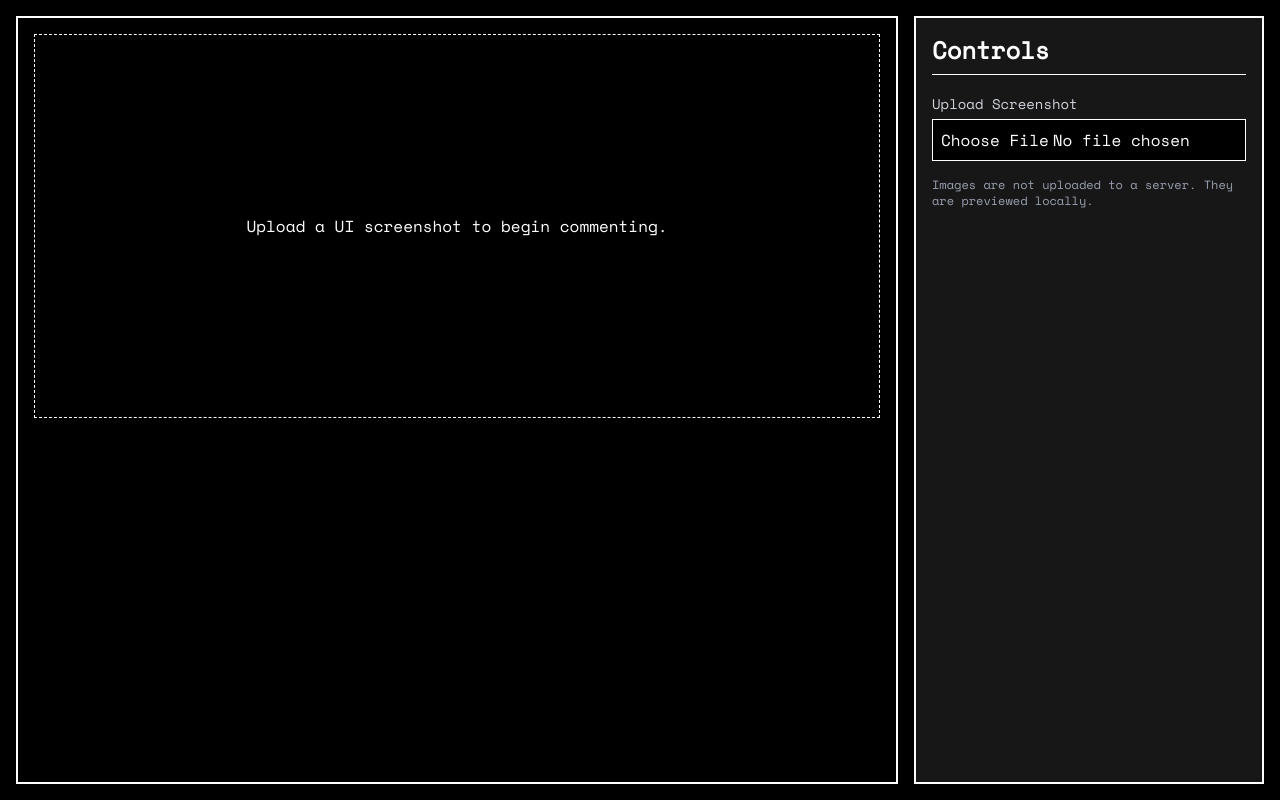
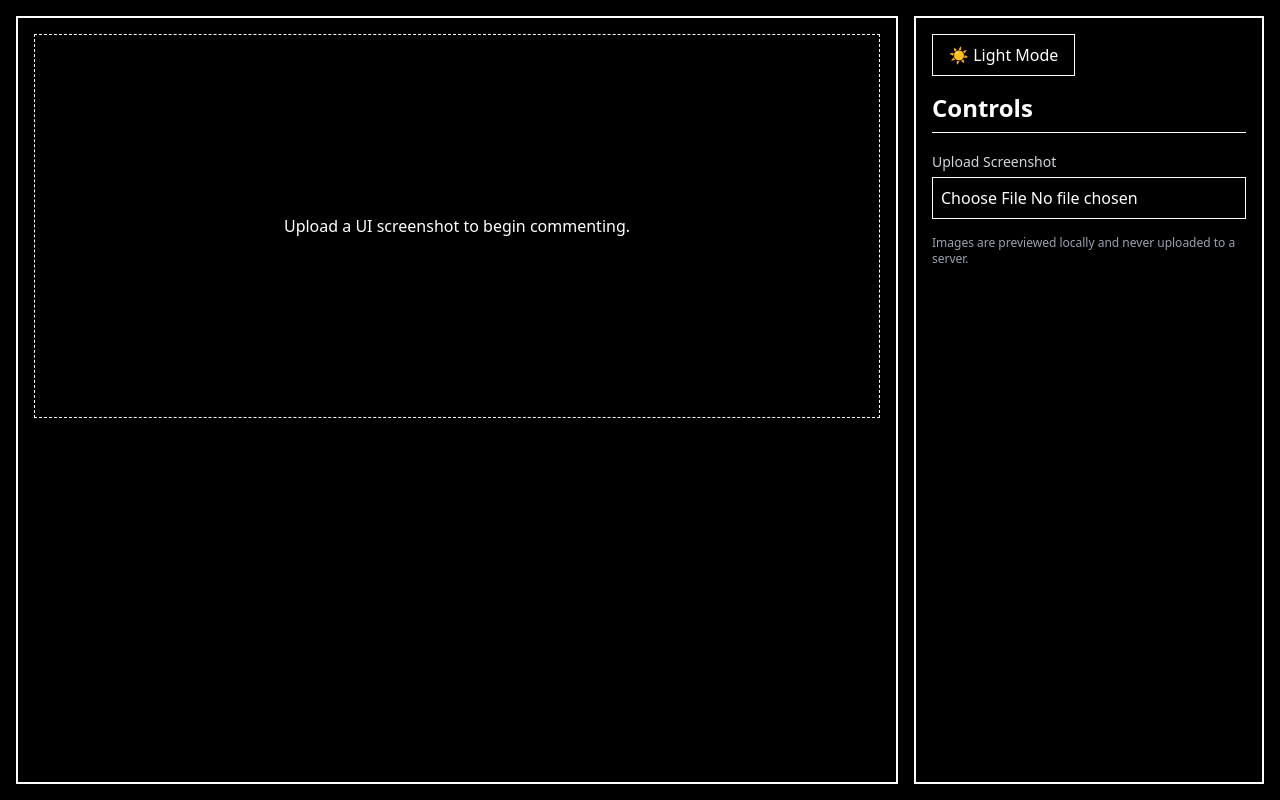
Before and after one commit to animeshmahat/UI-Feedback, a React (Vite) app: page / in a window 1280 px wide. Built offline with nearby package versions, Linux system fonts and the light colour scheme.

Commit message:
Theme Toggle + Loading Spinner

```diff
--- a/src/components/CanvasViewer.jsx
+++ b/src/components/CanvasViewer.jsx
@@ -1,37 +1,39 @@
+import { useEffect, useState } from "react";
+import LoadingSpinner from "./LoadingSpinner";
+
+// This component displays the uploaded image or a message/loading spinner.
+// It’s the main canvas area where pins will be placed later.
 export default function CanvasViewer({ image }) {
-  // Check if no image has been uploaded yet
-  // In JavaScript, null, undefined, empty string, etc. are "falsy" values
+  const [loading, setLoading] = useState(true); // Controls loading animation
+
+  useEffect(() => {
+    if (!image) return;
+    setLoading(true);
+    const img = new Image();
+    img.src = image;
+    img.onload = () => setLoading(false); // Image is loaded
+  }, [image]);
+
+  // If no image uploaded yet, show empty state
   if (!image) {
-    // Return a placeholder message when no image is present
     return (
-      // Container with styling for the empty state
-      // - w-full h-96: full width, fixed height
-      // - flex items-center justify-center: center content both horizontally and vertically
-      // - border-dashed: dashed border style to indicate it's a drop zone
-      <div className="w-full h-96 flex items-center justify-center text-center border border-dashed border-white">
-        <p className="text-white">
+      <div className="w-full h-96 flex items-center justify-center border border-dashed border-black dark:border-white">
+        <p className="text-black dark:text-white text-center">
           Upload a UI screenshot to begin commenting.
         </p>
       </div>
     );
   }
 
-  // If an image exists, display it
+  // Show spinner until image finishes loading
+  if (loading) {
+    return <LoadingSpinner />;
+  }
+
+  // Show the uploaded image in a scrollable, styled container
   return (
-    // Container div for the image
-    // - relative: allows absolute positioning of child elements
-    // - overflow-auto: adds scrollbars if content is too large
-    // - max-h-[80vh]: maximum height of 80% of viewport height
-    <div className="relative overflow-auto max-h-[80vh] border border-white">
-      {/* Display the uploaded image */}
-      <img
-        src={image} // The image data (base64 string from FileReader)
-        alt="Uploaded UI" // Alternative text for accessibility
-        className="w-full object-contain" // Full width, maintain aspect ratio
-      />
-
-      {/* Comment indicates future functionality will be added here */}
-      {/* Pins will be added here absolutely later */}
+    <div className="relative overflow-auto max-h-[80vh] border border-black dark:border-white bg-white dark:bg-black">
+      <img src={image} alt="Uploaded UI" className="w-full object-contain" />
     </div>
   );
 }
--- /dev/null
+++ b/src/components/ErrorBoundary.jsx
@@ -0,0 +1,29 @@
+import { Component } from "react";
+
+export class ErrorBoundary extends Component {
+  constructor(props) {
+    super(props);
+    this.state = { hasError: false };
+  }
+
+  static getDerivedStateFromError() {
+    return { hasError: true };
+  }
+
+  render() {
+    if (this.state.hasError) {
+      return (
+        <div className="text-center p-4 text-red-500 border border-red-500 bg-black">
+          <h2>Something Went Wrong.</h2>
+          <button
+            className="mt-4 border px-4 py-2"
+            onClick={() => location.reload()}
+          >
+            Reload Page
+          </button>
+        </div>
+      );
+    }
+    return this.props.children;
+  }
+}
--- /dev/null
+++ b/src/components/LoadingSpinner.jsx
@@ -0,0 +1,18 @@
+// A bold, brutalist-style loading spinner made from ASCII-like boxes
+export default function LoadingSpinner() {
+  return (
+    <div className="w-full h-48 flex items-center justify-center">
+      <div className="grid grid-cols-3 gap-1 animate-pulse">
+        <div className="w-6 h-6 bg-black dark:bg-white"></div>
+        <div className="w-6 h-6 bg-black dark:bg-white"></div>
+        <div className="w-6 h-6 bg-black dark:bg-white"></div>
+        <div className="w-6 h-6 bg-black dark:bg-white"></div>
+        <div className="w-6 h-6 bg-black dark:bg-white"></div>
+        <div className="w-6 h-6 bg-black dark:bg-white"></div>
+        <div className="w-6 h-6 bg-black dark:bg-white"></div>
+        <div className="w-6 h-6 bg-black dark:bg-white"></div>
+        <div className="w-6 h-6 bg-black dark:bg-white"></div>
+      </div>
+    </div>
+  );
+}
--- a/src/components/Sidebar.jsx
+++ b/src/components/Sidebar.jsx
@@ -1,60 +1,50 @@
-// Sidebar component receives setUploadedImage function as a prop from parent
-// Props are like parameters passed to a function - they let parent components
-// communicate with child components
+import ThemeToggle from "./ThemeToggle";
+
+// This sidebar lets users upload an image and switch between themes
 export default function Sidebar({ setUploadedImage }) {
-  // Function that handles when user selects a file
-  // 'e' is the event object that contains information about the file selection
+  // Handles image file selection
   function handleImageUpload(e) {
-    // Get the first file from the file input (e.target.files is an array)
-    const file = e.target.files[0];
-
-    // Check if file exists AND if it's an image file
-    // file.type.startsWith("image/") checks if the file type begins with "image/"
-    // (like "image/jpeg", "image/png", etc.)
-    if (file && file.type.startsWith("image/")) {
-      // FileReader is a built-in browser API that can read file contents
-      const reader = new FileReader();
-
-      // Set up what happens when the file is successfully read
-      // This is called a "callback function" - it runs when reading is complete
-      reader.onload = () => {
-        // reader.result contains the file data as a base64 string
-        // Call the function from parent component to update the uploaded image
-        setUploadedImage(reader.result);
-      };
-
-      // Start reading the file as a data URL (base64 encoded string)
-      // This converts the image file into a format that can be displayed in <img> tags
-      reader.readAsDataURL(file);
+    try {
+      const file = e.target.files[0];
+      if (file && file.type.startsWith("image/")) {
+        const reader = new FileReader();
+        reader.onload = () => {
+          setUploadedImage(reader.result); // Pass image to parent
+        };
+        reader.readAsDataURL(file); // Convert to base64
+      }
+    } catch (err) {
+      alert(err.message || "Something went wrong with the image upload.");
     }
   }
 
-  // Return the JSX that creates the sidebar interface
   return (
-    // Container div with vertical spacing between elements
-    <div className="space-y-4">
-      {/* Header for the sidebar */}
-      <h2 className="text-2xl font-bold border-b border-white pb-2">
+    // Sidebar container with theme-aware text
+    <div className="space-y-4 text-black dark:text-white">
+      {/* Toggle between dark and light mode */}
+      <ThemeToggle />
+
+      {/* Sidebar heading */}
+      <h2 className="text-2xl font-bold border-b border-black dark:border-white pb-2">
         Controls
       </h2>
 
-      {/* File input section wrapped in a label for better accessibility */}
+      {/* File upload input */}
       <label className="block">
-        {/* Label text explaining what the input does */}
-        <span className="text-sm text-gray-300">Upload Screenshot</span>
-
-        {/* File input element */}
+        <span className="text-sm text-gray-700 dark:text-gray-300">
+          Upload Screenshot
+        </span>
         <input
-          type="file" // Makes this an file upload input
-          accept="image/*" // Only allow image files to be selected
-          className="mt-1 block w-full bg-black border border-white text-white p-2"
-          onChange={handleImageUpload} // Call handleImageUpload when file is selected
+          type="file"
+          accept="image/*"
+          className="mt-1 block w-full border border-black dark:border-white p-2 bg-white text-black dark:bg-black dark:text-white"
+          onChange={handleImageUpload}
         />
       </label>
 
-      {/* Information text for users */}
-      <p className="text-xs text-gray-400">
-        Images are not uploaded to a server. They are previewed locally.
+      {/* Help text */}
+      <p className="text-xs text-gray-500 dark:text-gray-400">
+        Images are previewed locally and never uploaded to a server.
       </p>
     </div>
   );
--- /dev/null
+++ b/src/components/ThemeToggle.jsx
@@ -0,0 +1,28 @@
+import { useEffect, useState } from "react";
+
+// Simple toggle button that saves theme to localStorage and switches mode
+export default function ThemeToggle() {
+  const [isDark, setIsDark] = useState(() => {
+    return localStorage.getItem("theme") !== "light"; // Default to dark
+  });
+
+  useEffect(() => {
+    const root = document.documentElement;
+    if (isDark) {
+      root.classList.add("dark");
+      localStorage.setItem("theme", "dark");
+    } else {
+      root.classList.remove("dark");
+      localStorage.setItem("theme", "light");
+    }
+  }, [isDark]);
+
+  return (
+    <button
+      className="border border-black dark:border-white px-4 py-2 bg-white dark:bg-black text-black dark:text-white hover:bg-black dark:hover:bg-white hover:text-white dark:hover:text-black transition-all duration-500 ease-in-out"
+      onClick={() => setIsDark((prev) => !prev)}
+    >
+      {isDark ? "☀ Light Mode" : "🌙 Dark Mode"}
+    </button>
+  );
+}
--- a/src/index.css
+++ b/src/index.css
@@ -1,18 +1,7 @@
 @import "tailwindcss";
 @custom-variant dark (&:where(.dark, .dark *));
 
-@theme {
-  --font-body: "Space Mono", monospace;
-  --color-bg-base: #000;
-  --color-text-base: #fff;
-  --color-border: #fff;
+/* No theming here — use Tailwind classes */
+html {
+  color-scheme: dark light;
 }
-
-@layer base {
-  html {
-    class: dark; /* default dark mode */
-  }
-  body {
-    @apply bg-bg-base text-text-base font-body;
-  }
-}
--- a/src/main.jsx
+++ b/src/main.jsx
@@ -3,11 +3,14 @@ import { createRoot } from "react-dom/client";
 import "./index.css";
 import App from "./App.jsx";
 import { BrowserRouter } from "react-router-dom";
+import { ErrorBoundary } from "./components/ErrorBoundary.jsx";
 
 createRoot(document.getElementById("root")).render(
   <StrictMode>
     <BrowserRouter>
-      <App />
+      <ErrorBoundary>
+        <App />
+      </ErrorBoundary>
     </BrowserRouter>
   </StrictMode>
 );
--- a/src/pages/Playground.jsx
+++ b/src/pages/Playground.jsx
@@ -1,35 +1,21 @@
-import CanvasViewer from "../components/CanvasViewer"; // Component to display uploaded images
-import Sidebar from "../components/Sidebar"; // Component for file upload controls
-import { useState } from "react"; // React hook for managing component state
+import CanvasViewer from "../components/CanvasViewer"; // Display uploaded image
+import Sidebar from "../components/Sidebar"; // Upload and toggle theme
+import { useState } from "react";
 
-// Main component that creates the overall layout of the application
+// Main layout component for the app
 export default function Playground() {
-  // useState hook creates a state variable to store the uploaded image
-  // - uploadedImage: current value (starts as null, meaning no image uploaded)
-  // - setUploadedImage: function to update the uploadedImage value
-  const [uploadedImage, setUploadedImage] = useState(null);
+  const [uploadedImage, setUploadedImage] = useState(null); // Image preview state
 
-  // Return JSX (JavaScript XML) that defines what gets rendered on screen
   return (
-    // Main container div with styling classes
-    // - min-h-screen: minimum height of full screen
-    // - dark: applies dark theme
-    // - grid: uses CSS Grid layout
-    // - grid-cols-1 lg:grid-cols-[1fr_350px]: 1 column on small screens, 2 columns on large screens
-    // - gap-4: space between grid items
-    // - p-4: padding on all sides
-    <div className="min-h-screen dark grid grid-cols-1 lg:grid-cols-[1fr_350px] gap-4 p-4">
-      {/* Left side: Canvas Viewer Section */}
-      {/* This div takes up the main area and displays the uploaded image */}
-      <div className="w-full border-2 border-white p-4">
-        {/* Pass the uploaded image to CanvasViewer component as a prop */}
+    // Grid layout: 1 column on mobile, 2 on large screens
+    <div className="min-h-screen grid grid-cols-1 lg:grid-cols-[1fr_350px] gap-4 p-4 bg-white dark:bg-black text-black dark:text-white transition-colors duration-500 ease-in-out">
+      {/* Left canvas area */}
+      <div className="w-full border-2 border-black dark:border-white p-4">
         <CanvasViewer image={uploadedImage} />
       </div>
 
-      {/* Right side: Sidebar Panel */}
-      {/* This aside element contains the upload controls */}
-      <aside className="w-full border-2 border-white p-4 bg-neutral-900">
-        {/* Pass the setUploadedImage function to Sidebar so it can update the image */}
+      {/* Sidebar with file input + theme toggle */}
+      <aside className="w-full border-2 border-black dark:border-white p-4 bg-white dark:bg-black">
         <Sidebar setUploadedImage={setUploadedImage} />
       </aside>
     </div>
```
Also changed, not shown: 1 other file (tests, documents, lock files or other folders).
